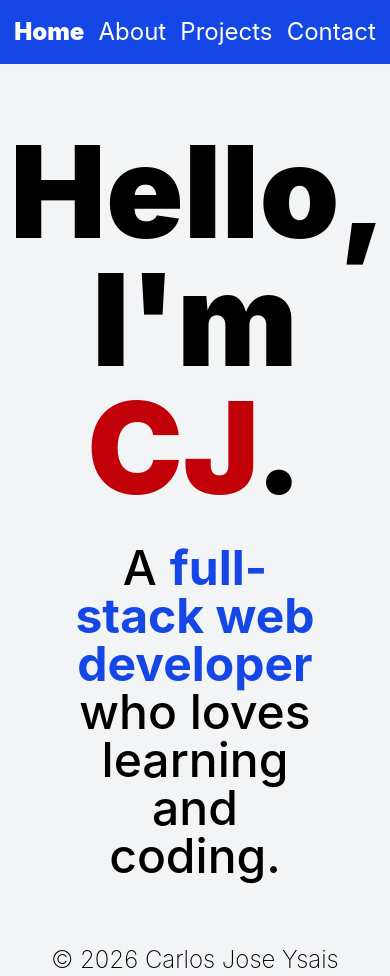
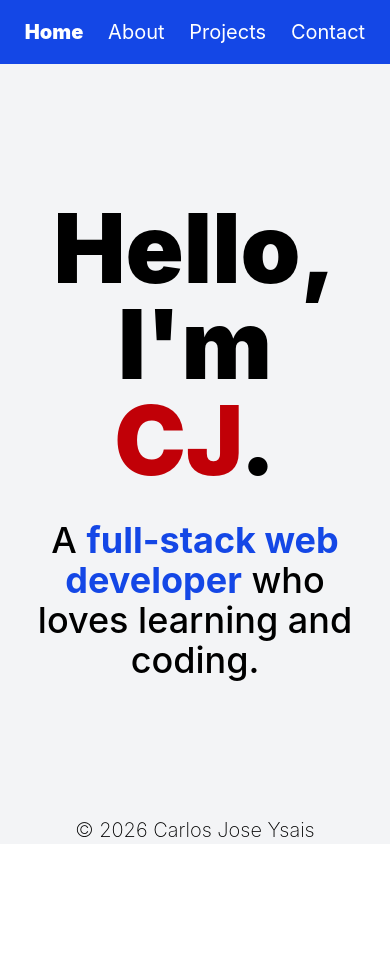
Before and after one commit to aiaiaiex/aiaiaiex.github.io, a React (Vite) app: page / in a window 390 px wide. After the commit the page ends 844 px from the top, so only its background shows below. Built offline with nearby package versions, Linux system fonts and the light colour scheme.

Commit message:
Make styling responsive

```diff
--- a/src/routes/__root.tsx
+++ b/src/routes/__root.tsx
@@ -5,27 +5,33 @@ const RootLayout = () => (
   <>
     <div className="flex min-h-screen grow flex-col justify-between bg-gray-100">
       <div className="flex min-h-16 grow-0 flex-row items-center justify-evenly bg-blue-700">
-        <Link className="text-2xl text-white [&.active]:font-black" to="/">
+        <Link
+          className="text-xl text-white sm:text-2xl [&.active]:font-black"
+          to="/"
+        >
           Home
         </Link>
-        <Link className="text-2xl text-white [&.active]:font-black" to="/about">
+        <Link
+          className="text-xl text-white sm:text-2xl [&.active]:font-black"
+          to="/about"
+        >
           About
         </Link>
         <Link
-          className="text-2xl text-white [&.active]:font-black"
+          className="text-xl text-white sm:text-2xl [&.active]:font-black"
           to="/projects"
         >
           Projects
         </Link>
         <Link
-          className="text-2xl text-white [&.active]:font-black"
+          className="text-xl text-white sm:text-2xl [&.active]:font-black"
           to="/contact"
         >
           Contact
         </Link>
       </div>
       <Outlet />
-      <div className="flex max-h-min grow-0 flex-row justify-center text-2xl font-extralight">
+      <div className="flex max-h-min grow-0 flex-row justify-center text-xl font-extralight sm:text-2xl">
         <span>&copy; 2026 Carlos Jose Ysais</span>
       </div>
     </div>
--- a/src/routes/about/index.tsx
+++ b/src/routes/about/index.tsx
@@ -8,18 +8,18 @@ export const Route = createFileRoute("/about/")({
 
 function RouteComponent() {
   return (
-    <div className="flex grow flex-row items-center justify-center gap-x-8 p-16">
+    <div className="flex grow flex-col items-center justify-center gap-y-8 p-8 sm:p-16 md:flex-row md:gap-x-8 md:gap-y-0">
       <img
         alt="Profile picture"
-        className="size-64 rounded-full border border-gray-400"
+        className="size-56 rounded-full border border-gray-400 sm:size-64"
         src={profilePicture}
       />
       <div className="flex flex-col items-start gap-y-4">
-        <span className="text-4xl font-black">
+        <span className="text-3xl font-black sm:text-4xl">
           <span className="text-red-700">C</span>arlos{" "}
           <span className="text-red-700">J</span>ose Ysais
         </span>
-        <span className="text-2xl font-medium">
+        <span className="text-xl font-medium sm:text-2xl">
           Ever since I encountered Python accidentally by clicking a YouTube
           video with a snake thumbnail, I knew I found my profession. I started
           by learning from free resources online created by genereous developers
--- a/src/routes/contact/index.tsx
+++ b/src/routes/contact/index.tsx
@@ -10,19 +10,19 @@ export const Route = createFileRoute("/contact/")({
 
 function RouteComponent() {
   return (
-    <div className="flex grow flex-col items-center justify-center gap-y-8 p-16">
-      <span className="text-center text-4xl font-black">
+    <div className="flex grow flex-col items-center justify-center gap-y-8 p-8 sm:p-16">
+      <span className="text-center text-3xl font-black sm:text-4xl">
         Want to work together? Reach me through my{" "}
         <span className="text-red-700">contact details</span> below.
       </span>
 
-      <div className="grid grid-cols-3 gap-x-8">
+      <div className="flex flex-wrap justify-center gap-8">
         <a
           className="group flex flex-col items-center rounded-2xl border-2 border-blue-700 p-4 hover:bg-blue-700"
           href="mailto:carlosjose.ysais@gmail.com"
         >
-          <MailBoxOutline className="size-32 text-blue-700 group-hover:text-white" />
-          <span className="text-2xl font-bold text-blue-700 group-hover:text-white">
+          <MailBoxOutline className="size-24 text-blue-700 group-hover:text-white sm:size-32" />
+          <span className="text-xl font-bold text-blue-700 group-hover:text-white sm:text-2xl">
             Email
           </span>
         </a>
@@ -31,8 +31,8 @@ function RouteComponent() {
           className="group flex flex-col items-center rounded-2xl border-2 border-blue-700 p-4 hover:bg-blue-700"
           href="sms:+639764762171"
         >
-          <PhoneOutline className="size-32 text-blue-700 group-hover:text-white" />
-          <span className="text-2xl font-bold text-blue-700 group-hover:text-white">
+          <PhoneOutline className="size-24 text-blue-700 group-hover:text-white sm:size-32" />
+          <span className="text-xl font-bold text-blue-700 group-hover:text-white sm:text-2xl">
             SMS
           </span>
         </a>
@@ -43,8 +43,8 @@ function RouteComponent() {
           rel="noopener noreferrer"
           target="_blank"
         >
-          <LinkedInSolid className="size-32 text-blue-700 group-hover:text-white" />
-          <span className="text-2xl font-bold text-blue-700 group-hover:text-white">
+          <LinkedInSolid className="size-24 text-blue-700 group-hover:text-white sm:size-32" />
+          <span className="text-xl font-bold text-blue-700 group-hover:text-white sm:text-2xl">
             LinkedIn
           </span>
         </a>
--- a/src/routes/index.tsx
+++ b/src/routes/index.tsx
@@ -6,11 +6,11 @@ export const Route = createFileRoute("/")({
 
 function Index() {
   return (
-    <div className="flex grow flex-col items-center justify-center gap-y-8 p-16">
-      <span className="text-center text-9xl font-black">
+    <div className="flex grow flex-col items-center justify-center gap-y-8 p-8 sm:p-16">
+      <span className="text-center text-8xl font-black sm:text-9xl">
         Hello, I'm <span className="text-red-700">CJ</span>.
       </span>
-      <span className="text-center text-5xl font-medium">
+      <span className="text-center text-4xl font-medium sm:text-5xl">
         A{" "}
         <span className="font-bold text-blue-700">
           full-stack web developer
--- a/src/routes/projects/index.tsx
+++ b/src/routes/projects/index.tsx
@@ -6,23 +6,23 @@ export const Route = createFileRoute("/projects/")({
 
 function RouteComponent() {
   return (
-    <div className="flex grow flex-col items-start justify-center gap-y-8 p-16">
+    <div className="flex grow flex-col items-start justify-center gap-y-8 p-8 sm:p-16">
       <div className="flex w-full flex-row">
-        <span className="text-center text-2xl font-bold text-blue-700 [text-orientation:upright] [writing-mode:vertical-rl]">
+        <span className="text-center text-xl font-bold text-blue-700 [text-orientation:upright] [writing-mode:vertical-rl] sm:text-2xl">
           2026
         </span>
         <div className="max-w-1 min-w-1 bg-blue-700"></div>
 
         <div className="flex flex-col gap-y-2 pl-4">
           <a
-            className="text-3xl font-black text-blue-700 hover:underline"
+            className="text-2xl font-black text-blue-700 hover:underline sm:text-3xl"
             href="https://github.com/aiaiaiex/AssetTaggerDatabase"
             rel="noopener noreferrer"
             target="_blank"
           >
             Asset Tagger Database
           </a>
-          <span className="text-2xl font-light">
+          <span className="text-xl font-light sm:text-2xl">
             An easily deployable database for asset tagging tested with tSQLt.
           </span>
           <span className="font-bold">
@@ -32,21 +32,21 @@ function RouteComponent() {
       </div>
 
       <div className="flex w-full flex-row">
-        <span className="text-center text-2xl font-bold text-blue-700 [text-orientation:upright] [writing-mode:vertical-rl]">
+        <span className="text-center text-xl font-bold text-blue-700 [text-orientation:upright] [writing-mode:vertical-rl] sm:text-2xl">
           2026
         </span>
         <div className="max-w-1 min-w-1 bg-blue-700"></div>
 
         <div className="flex flex-col gap-y-2 pl-4">
           <a
-            className="text-3xl font-black text-blue-700 hover:underline"
+            className="text-2xl font-black text-blue-700 hover:underline sm:text-3xl"
             href="https://github.com/aiaiaiex/AssetTaggerBackEnd"
             rel="noopener noreferrer"
             target="_blank"
           >
             Asset Tagger Back-End Server
           </a>
-          <span className="text-2xl font-light">
+          <span className="text-xl font-light sm:text-2xl">
             The complementary back-end server which provides the REST API for
             Asset Tagger Database with end-to-end data validation.
           </span>
@@ -58,21 +58,21 @@ function RouteComponent() {
       </div>
 
       <div className="flex w-full flex-row">
-        <span className="text-center text-2xl font-bold text-yellow-600 [text-orientation:upright] [writing-mode:vertical-rl]">
+        <span className="text-center text-xl font-bold text-yellow-600 [text-orientation:upright] [writing-mode:vertical-rl] sm:text-2xl">
           2025
         </span>
         <div className="max-w-1 min-w-1 bg-yellow-600"></div>
 
         <div className="flex flex-col gap-y-2 pl-4">
           <a
-            className="text-3xl font-black text-yellow-600 hover:underline"
+            className="text-2xl font-black text-yellow-600 hover:underline sm:text-3xl"
             href="https://github.com/aiaiaiex/bala"
             rel="noopener noreferrer"
             target="_blank"
           >
             Bala: A 2D Bullet Heaven Game Engine
           </a>
-          <span className="text-2xl font-light">
+          <span className="text-xl font-light sm:text-2xl">
             A game engine created for our undergraduate research which tested
             the effectiveness of collision detection algorithms (i.e.,
             axis-aligned bounding boxes and circle-circle collision), procedural
@@ -88,21 +88,21 @@ function RouteComponent() {
       </div>
 
       <div className="flex w-full flex-row">
-        <span className="text-center text-2xl font-bold text-green-700 [text-orientation:upright] [writing-mode:vertical-rl]">
+        <span className="text-center text-xl font-bold text-green-700 [text-orientation:upright] [writing-mode:vertical-rl] sm:text-2xl">
           2025
         </span>
         <div className="max-w-1 min-w-1 bg-green-700"></div>
 
         <div className="flex flex-col gap-y-2 pl-4">
           <a
-            className="text-3xl font-black text-green-700 hover:underline"
+            className="text-2xl font-black text-green-700 hover:underline sm:text-3xl"
             href="https://cinelaya.com/"
             rel="noopener noreferrer"
             target="_blank"
           >
             Cinelaya's Landing Page
           </a>
-          <span className="text-2xl font-light">
+          <span className="text-xl font-light sm:text-2xl">
             I implemented the initial design of Cinelaya's landing page while
             staying true to its mockup down to the last pixel.
           </span>
@@ -114,21 +114,21 @@ function RouteComponent() {
       </div>
 
       <div className="flex w-full flex-row">
-        <span className="text-center text-2xl font-bold text-blue-700 [text-orientation:upright] [writing-mode:vertical-rl]">
+        <span className="text-center text-xl font-bold text-blue-700 [text-orientation:upright] [writing-mode:vertical-rl] sm:text-2xl">
           2024
         </span>
         <div className="max-w-1 min-w-1 bg-blue-700"></div>
 
         <div className="flex flex-col gap-y-2 pl-4">
           <a
-            className="text-3xl font-black text-blue-700 hover:underline"
+            className="text-2xl font-black text-blue-700 hover:underline sm:text-3xl"
             href="https://github.com/kevinzekee/smsapp_1"
             rel="noopener noreferrer"
             target="_blank"
           >
             YRSS: Your Reliable Spam Shield
           </a>
-          <span className="text-2xl font-light">
+          <span className="text-xl font-light sm:text-2xl">
             An Android app which notifies you on how likely the English text
             messages you receive are spam by using a logistic regression model
             trained with a collection of public datasets regarding spam.
```
